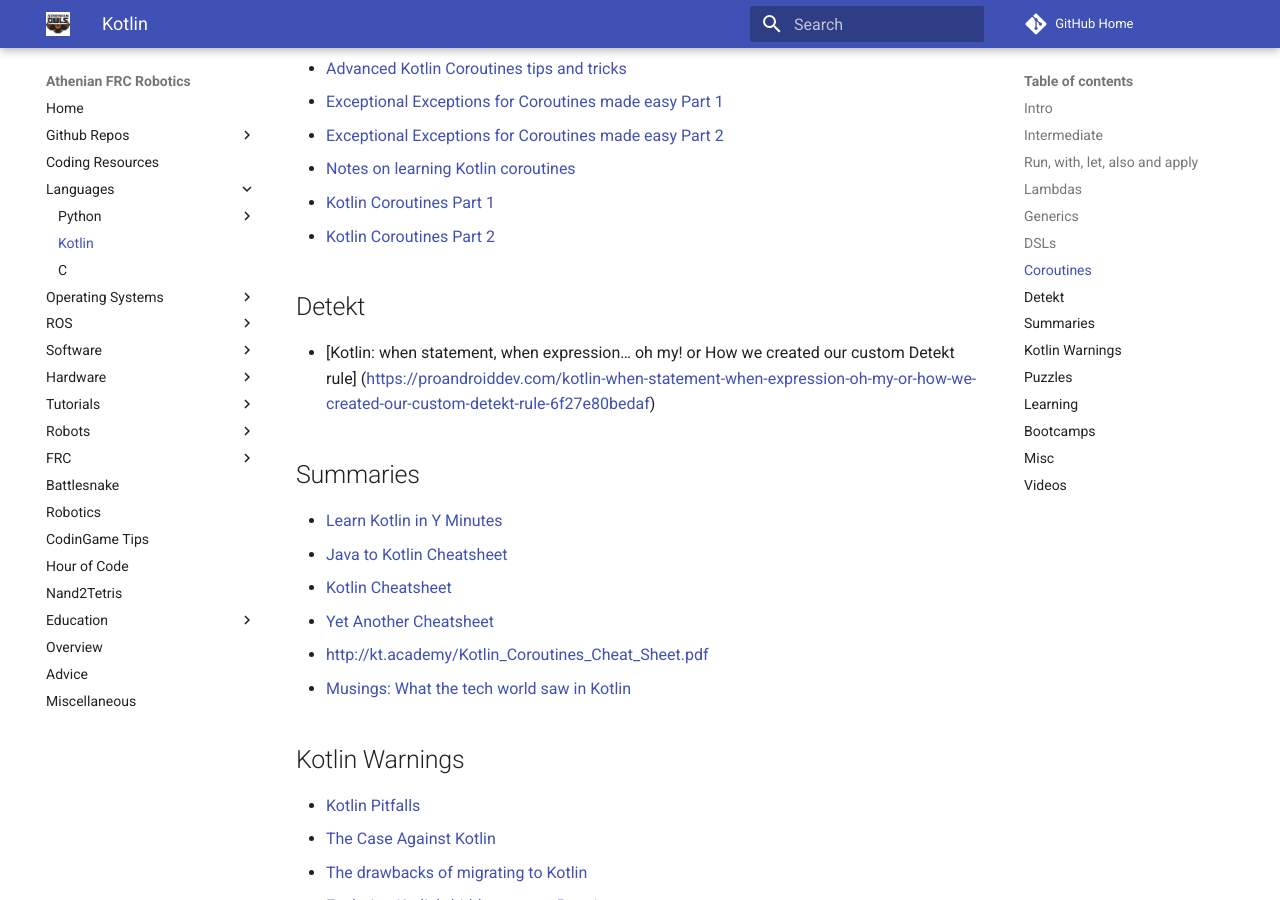
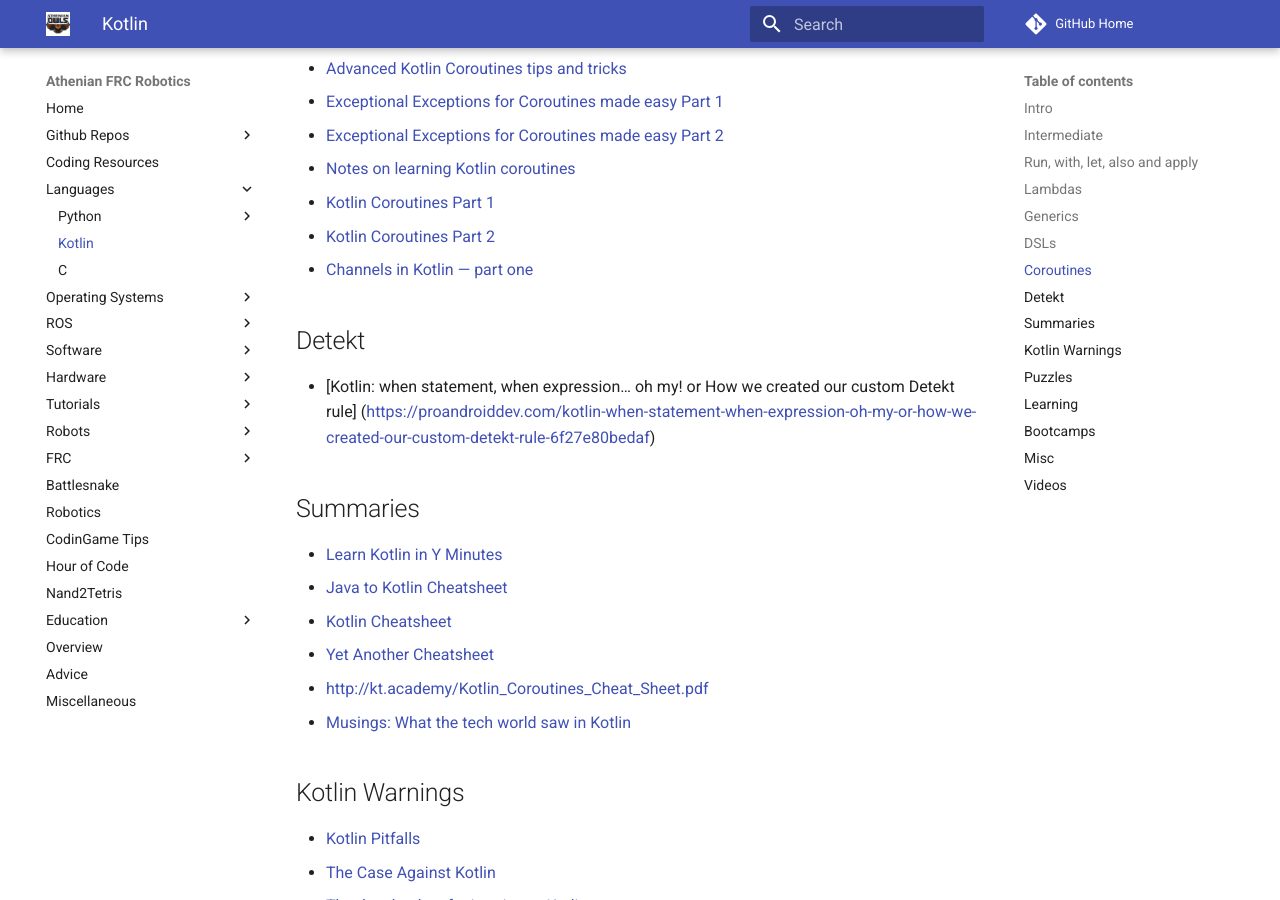
Before and after one commit to athenian-robotics/athenian-robotics-mkdocs, an MkDocs documentation site: the page built from docs/kotlin.md, in a window 1280 px wide and 900 px high, scrolled down 4973 px. Built offline with MkDocs 1.6.1 and Material for MkDocs 9.7.7, drawn with Linux system fonts in a browser that asks for light colours; comment, search, counter and statistics services are not loaded.

Commit message:
Update docs

```diff
--- a/docs/kotlin.md
+++ b/docs/kotlin.md
@@ -147,7 +147,7 @@
 * [Notes on learning Kotlin coroutines](https://medium.com/@FerRaviola/coroutines-gotchas-494a0e425a24)
 * [Kotlin Coroutines Part 1](https://medium.com/better-programming/kotlin-coroutines-for-beginners-a54d7fedb206)
 * [Kotlin Coroutines Part 2](https://medium.com/better-programming/kotlin-coroutines-for-beginners-4ba32909b509)
-
+* [Channels in Kotlin — part one](https://medium.com/swlh/channels-in-kotlin-part-one-594ba12dcb5a)
 
 ## Detekt
 * [Kotlin: when statement, when expression… oh my! or How we created our custom Detekt rule] (https://proandroiddev.com/kotlin-when-statement-when-expression-oh-my-or-how-we-created-our-custom-detekt-rule-6f27e80bedaf)
```
